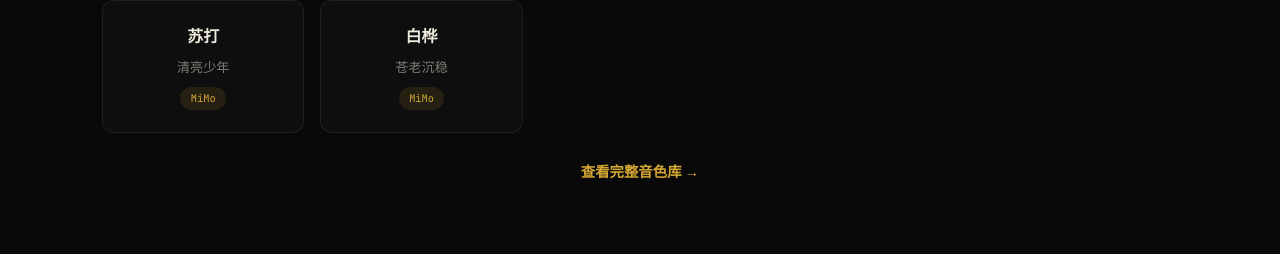
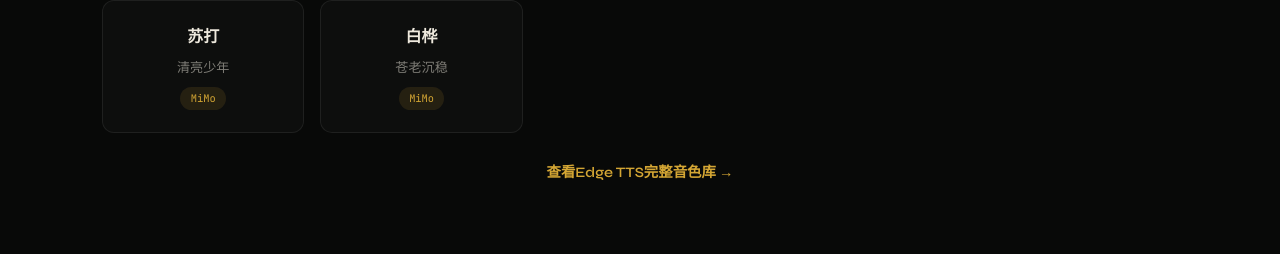
Before and after one commit to jangviktor-web/novel2voice, a plain HTML site: page index.html in a window 1280 px wide. Shown: the part 3046-3300 px from the top of the page. Drawn offline with Linux system fonts and the light colour scheme.

Commit message:
Update link to voice samples in index.html

```diff
--- a/index.html
+++ b/index.html
@@ -803,8 +803,8 @@ pip install requests charset_normalizer</code></div>
             </div>
         </div>
         <div style="text-align: center; margin-top: 1.5rem;" class="fade-up">
-            <a href="https://github.com/jangviktor-web/novel2voice/blob/main/README.md#voice-library" style="color: var(--accent-gold); text-decoration: none; font-family: var(--font-display); font-weight: 600; font-size: 0.9rem;">
-                查看完整音色库 →
+            <a href="https://jangviktor-web.github.io/novel2voice/scripts/voice_samples/index.html" style="color: var(--accent-gold); text-decoration: none; font-family: var(--font-display); font-weight: 600; font-size: 0.9rem;">
+                查看Edge TTS完整音色库 →
             </a>
         </div>
     </div>
```
